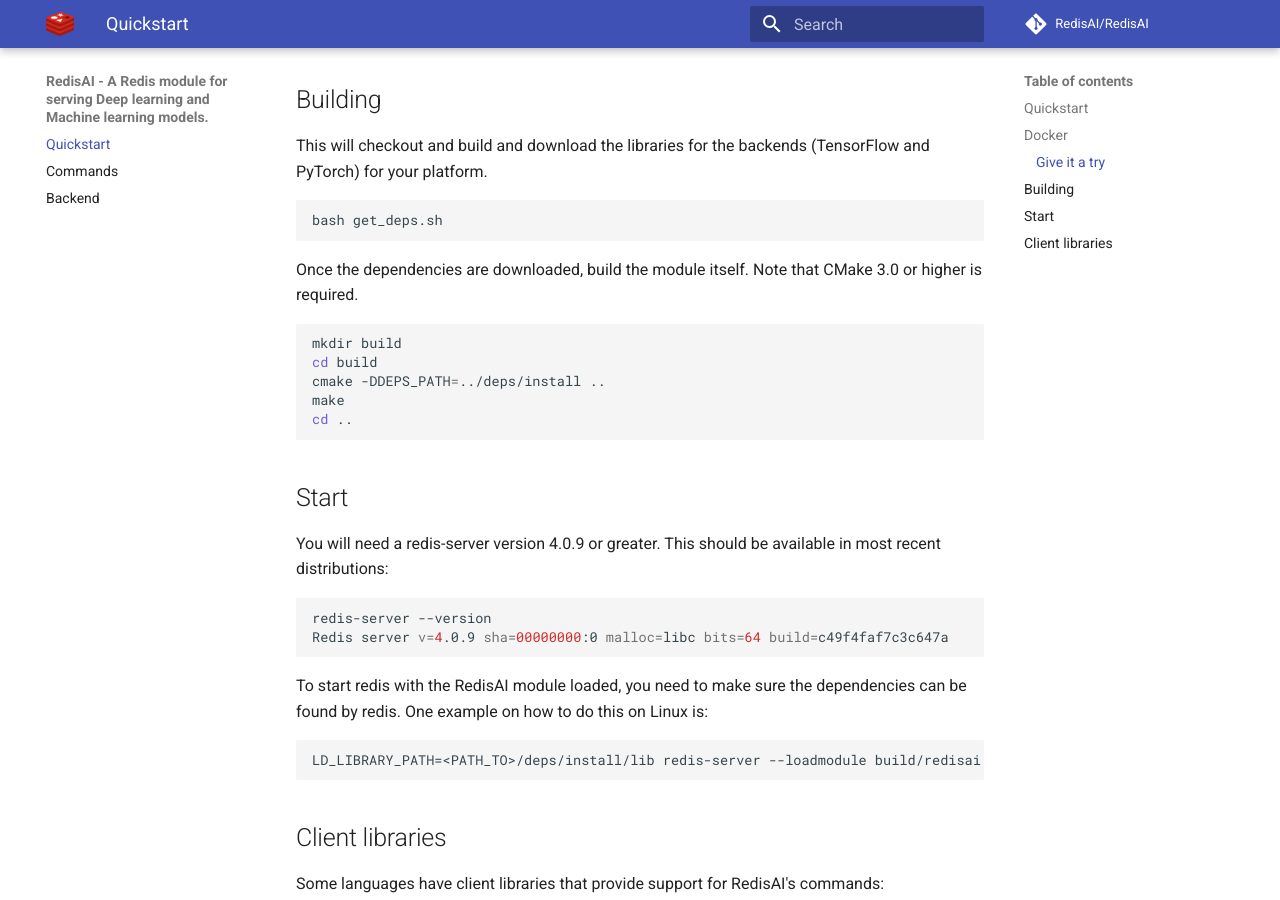
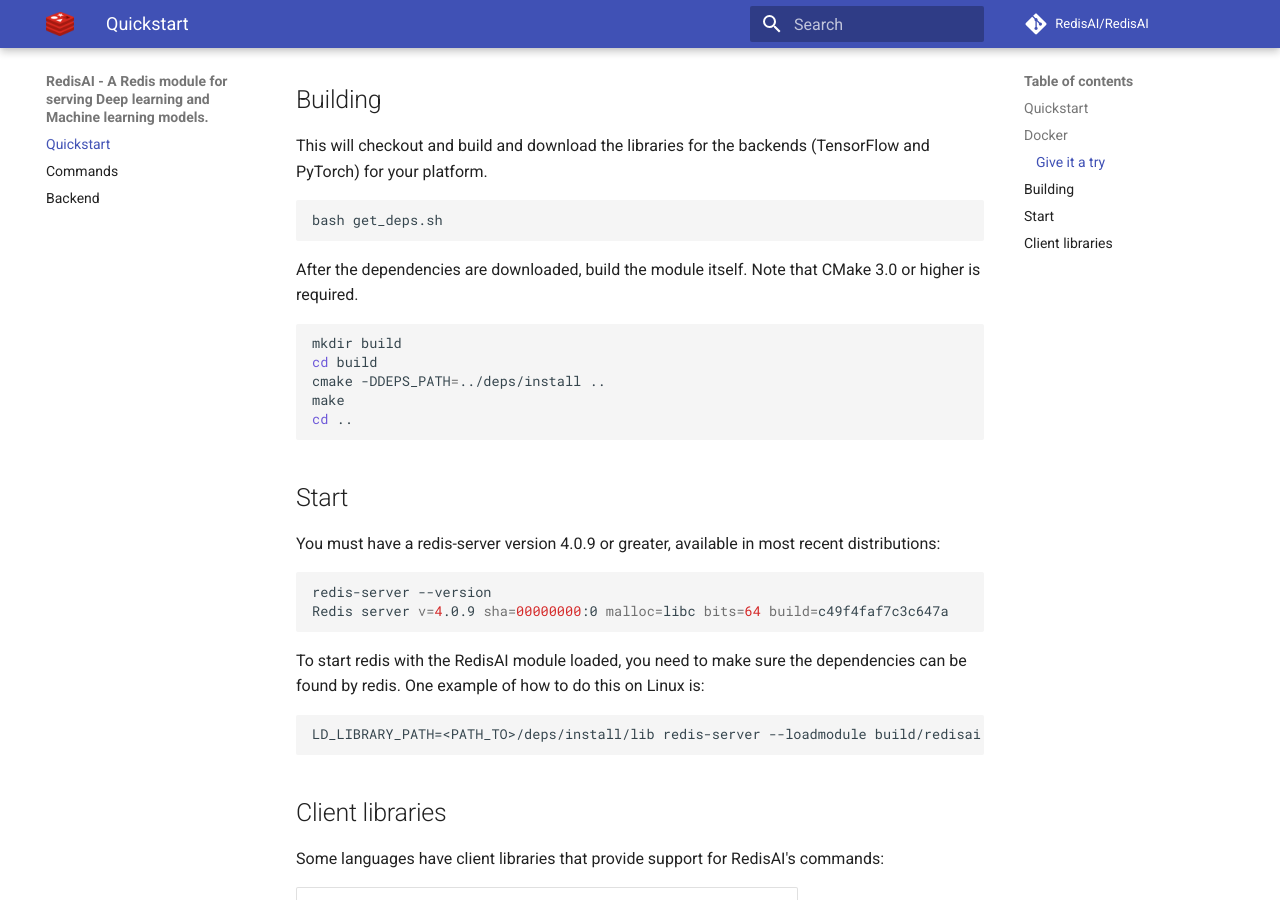
Before and after one commit to RedisAI/RedisAI, an MkDocs documentation site: the page built from docs/index.md, in a window 1280 px wide and 900 px high, scrolled down 972 px. Built offline with MkDocs 1.6.1 and Material for MkDocs 9.7.7, drawn with Linux system fonts in a browser that asks for light colours; comment, search, counter and statistics services are not loaded; old or Windows-style settings are respelled for this version of MkDocs.

Commit message:
Style and formatting changes

````diff
--- a/docs/index.md
+++ b/docs/index.md
@@ -46,7 +46,7 @@
 
 ```
 
-Once the dependencies are downloaded, build the module itself. Note that
+After the dependencies are downloaded, build the module itself. Note that
 CMake 3.0 or higher is required.
 
 ```sh
@@ -58,15 +58,16 @@
 ```
 
 ## Start
-You will need a redis-server version 4.0.9 or greater. This should be
-available in most recent distributions:
+
+You must have a redis-server version 4.0.9 or greater, available in most recent distributions:
 
 ```sh
 redis-server --version
 Redis server v=4.0.9 sha=00000000:0 malloc=libc bits=64 build=c49f4faf7c3c647a
 ```
 
-To start redis with the RedisAI module loaded, you need to make sure the dependencies can be found by redis.  One example on how to do this on Linux is:
+To start redis with the RedisAI module loaded, you need to make sure the dependencies can be found by redis.
+One example of how to do this on Linux is:
 
 ```
 LD_LIBRARY_PATH=<PATH_TO>/deps/install/lib redis-server --loadmodule build/redisai.so
````
